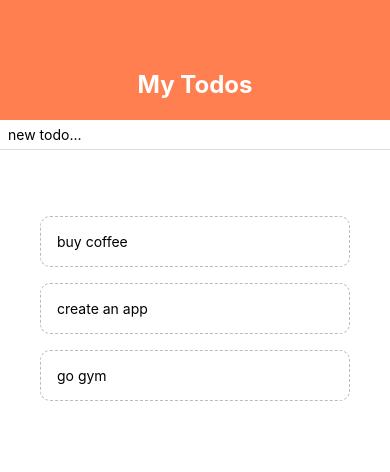
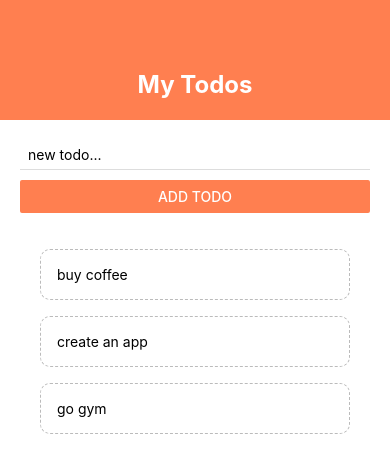
Before and after one commit to ehandresen/react-native-lists, a React Native app: screen / in a window 390 px wide. Shown: the top 472 px of the page. Built offline with nearby package versions, Linux system fonts and the light colour scheme.

Commit message:
add todo to list

```diff
--- a/App.tsx
+++ b/App.tsx
@@ -22,11 +22,20 @@ export default function App() {
     });
   };
 
+  const addTodo = (todoText: string): void => {
+    const newTodo: Todo = {
+      text: todoText,
+      key: (todos.length + 1).toString(),
+    };
+
+    setTodos([...todos, newTodo]);
+  };
+
   return (
     <View style={styles.container}>
       <Header />
-      <AddTodo />
       <View style={styles.content}>
+        <AddTodo addTodo={addTodo} />
         <View style={styles.list}>
           <FlatList
             data={todos}
--- a/todoApp/AddTodo.tsx
+++ b/todoApp/AddTodo.tsx
@@ -1,10 +1,15 @@
-import { useState } from 'react';
-import { StyleSheet, TextInput, View } from 'react-native';
+import { SetStateAction, useState } from 'react';
+import { StyleSheet, TextInput, View, Button } from 'react-native';
+import { Todo } from '../App';
 
-const AddTodo = () => {
+type AddTodoProps = {
+  addTodo: (todoText: string) => void;
+};
+
+const AddTodo = ({ addTodo }: AddTodoProps) => {
   const [text, setText] = useState('');
 
-  const changeHandler = (val) => {
+  const changeHandler = (val: SetStateAction<string>) => {
     setText(val);
   };
 
@@ -15,6 +20,7 @@ const AddTodo = () => {
         placeholder="new todo..."
         onChangeText={changeHandler}
       />
+      <Button onPress={() => addTodo(text)} title="ADD TODO" color="coral" />
     </View>
   );
 };
```
